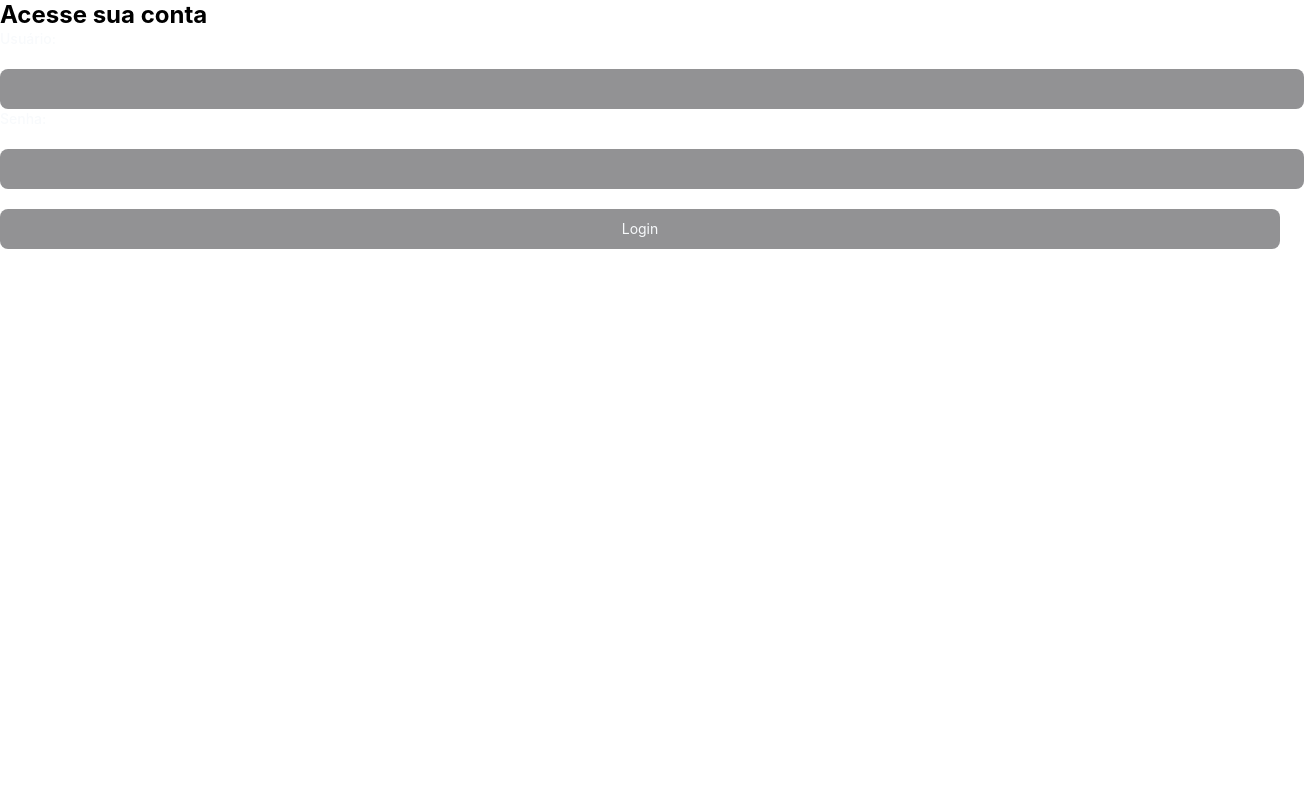
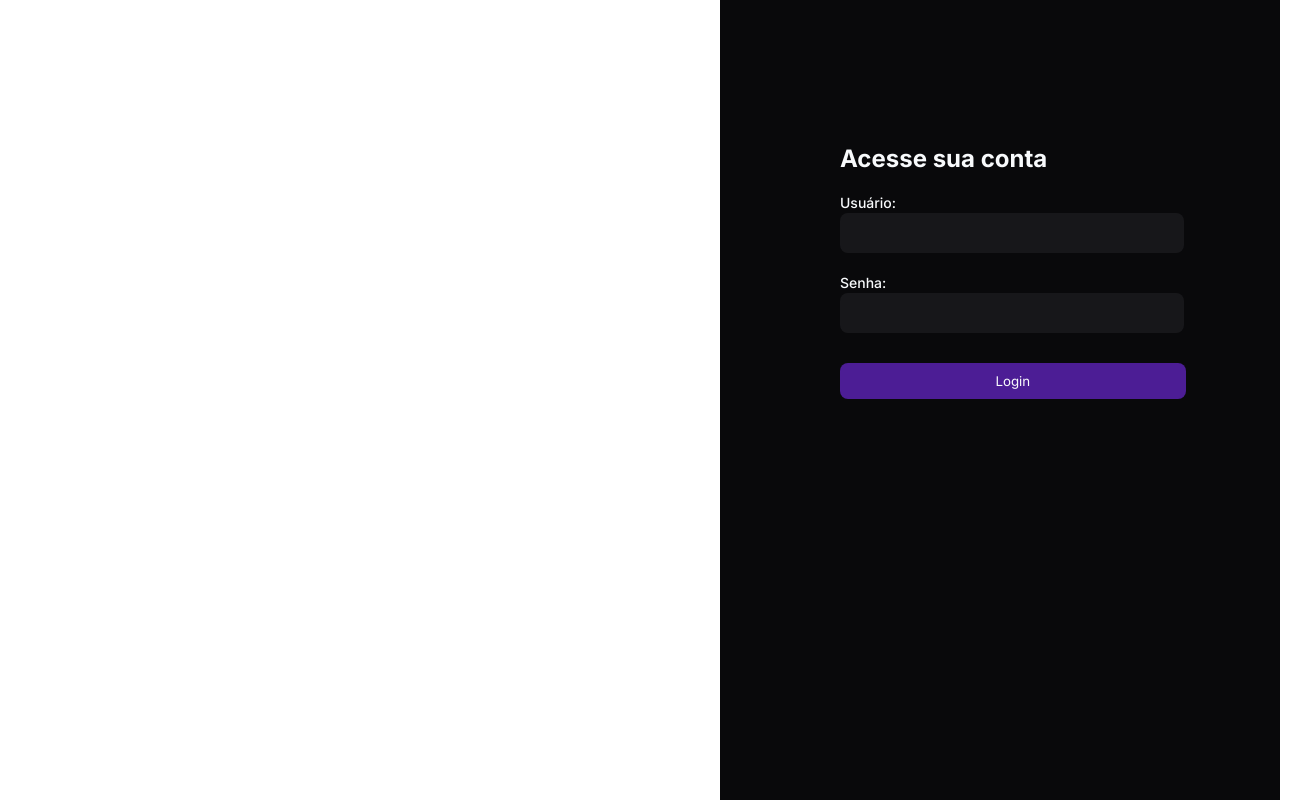
Before and after one commit to lKSspo/register-login, a website: page src/home.ejs in a window 1280 px wide. Shown: the whole page, 1304 px wide, since content can reach past the window. Drawn offline with nearby package versions, Linux system fonts and the light colour scheme; files that its build step writes are made by us from their sources.

Commit message:
:recycles: refactor: change code

```diff
--- a/src/home.ejs
+++ b/src/home.ejs
@@ -4,24 +4,35 @@
   <meta charset="UTF-8">
   <meta http-equiv="X-UA-Compatible" content="IE=edge">
   <meta name="viewport" content="width=device-width, initial-scale=1.0">
+
+  <link rel="preconnect" href="https://fonts.googleapis.com">
+  <link rel="preconnect" href="https://fonts.gstatic.com" crossorigin>
+  <link href="https://fonts.googleapis.com/css2?family=Inter:wght@100..900&display=swap" rel="stylesheet">
+
   <link rel="stylesheet" href="./styles/style.css">
 
 </head>
 <body>
-    <h2>Acesse sua conta</h2>
-    <form action="" method="">
-        <label for="usuario">Usuário:</label><br>
-        <input type="text" id="usuario" name="usuario"><br>
+    <div class="dialog">
+      <form action="" class="form">
+          <h2>Acesse sua conta</h2>
+          <div class="fields">
+            <label for="usuario">Usuário:</label>
+            <input type="text" id="usuario" name="usuario">
+          </div>
 
-        <label for="senha">Senha:</label><br>
-        <input type="password" id="senha" name="senha"><br><br>
-
-        <input type="submit" value="Login">
-    </form>
+          <div class="fields">
+            <label for="senha">Senha:</label>
+            <input type="password" id="senha" name="senha">
+          </div>
+          <div class="button">
+            <button>Login</button>
+          </div>
+      </form>
+    </div>
 
     <p id="mensagem_erro" style="color: red; display: none;">Usuário ou senha incorretos. Tente novamente</p>
     <p id="mensagem_sucesso" style="color: green; display: none">Login bem-Sucedido</p>
 
-
 </body>
 </html>
--- a/src/register.ejs
+++ b/src/register.ejs
@@ -16,15 +16,17 @@
     <div class="dialog">
         <form action="" class="form">
             <div class="colum">
-                <h1>Cadastre-se</h1>
+                <h2>Cadastre-se</h2>
                 <div class="fields">
                     <label for="">Nome e Sobrenome</label>
                     <input type="text" id="nome">
                 </div>
+
                 <div class="fields">
                     <label for="">Email</label>
                     <input type="text" id="email">
                 </div>
+
                 <div class="fields">
                     <label for="">Senha</label>
                     <input type="password" id="password">
--- a/src/styles/style.css
+++ b/src/styles/style.css
@@ -1,4 +1,3 @@
-<<<<<<< HEAD
 :root {
     --tw-border-opacity: 1;
 }
@@ -17,6 +16,17 @@ label {
     display: block;
 }
 
+button {
+    border-width: 0px;
+    border-radius: 8px;
+    border-color: #4c1d95;
+    background-color: #4c1d95;
+    padding-top: 10px;
+    padding-bottom: 10px;
+    width: 108%;
+    color: #f8fafc;
+}
+
 input {
     border-width: 0px;
     border-color: rgb(39 39 42 / var(--tw-border-opacity));
@@ -32,7 +42,7 @@ input {
     color: #f8fafc;
 }
 
-h1 {
+h2 {
     color: #f8fafc;
 }
 
@@ -61,5 +71,7 @@ h1 {
     margin-top: 20px;
     margin-bottom: 10px;
 }
-=======
->>>>>>> d0cc9c9911b98b8be3f27ba46bfbdc2b7a6240aa
+
+.button {
+    margin-top: 30px;
+}
```
